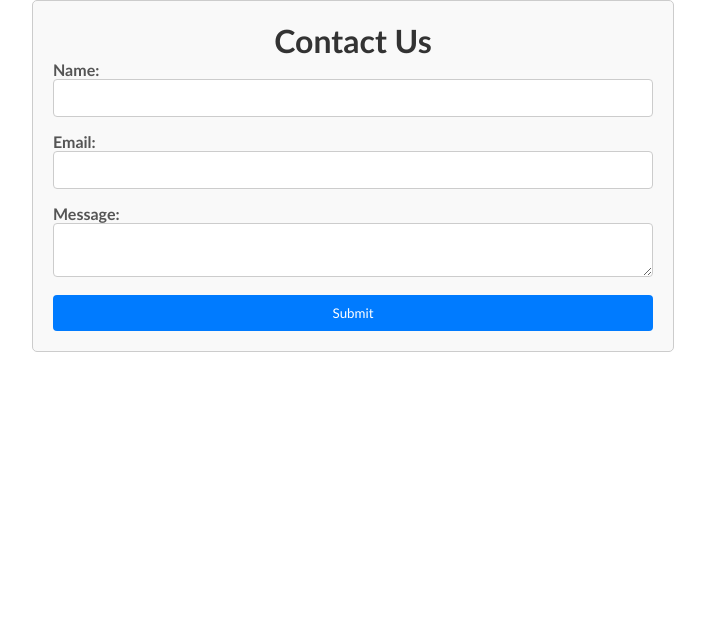
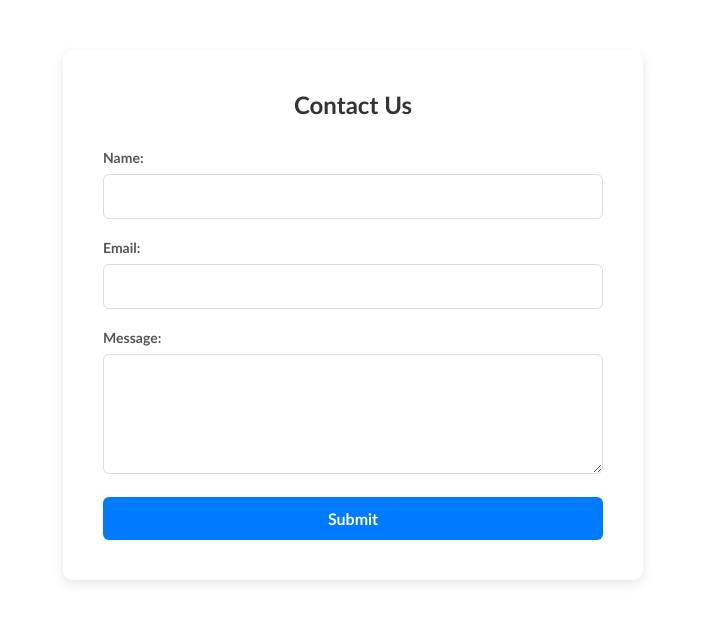
Before and after one commit to pranaysalunke5/Personal-Portfolio, a React (Create React App) app: page /contact in a window 1280 px wide. Shown: the top 622 px of the page, without its empty margins (287-992 px from the left). Built offline with nearby package versions, Linux system fonts and the light colour scheme.

Commit message:
chnages contact

```diff
--- a/src/components/Body/Contact/Contact.css
+++ b/src/components/Body/Contact/Contact.css
@@ -1,15 +1,18 @@
 .contact-container {
-    max-width: 600px;
-    margin: 0 auto;
-    padding: 20px;
-    background-color: #f9f9f9;
-    border: 1px solid #ccc;
-    border-radius: 5px;
+  max-width: 500px;
+  margin: 50px auto;
+  padding: 40px;
+  background-color: #ffffff;
+  border-radius: 10px;
+  box-shadow: 0 4px 12px rgba(0, 0, 0, 0.1);
+  font-family: 'Helvetica Neue', sans-serif;
 }
 
 h1 {
   text-align: center;
   color: #333;
+  font-size: 24px;
+  margin-bottom: 30px;
 }
 
 .contact-form {
@@ -18,34 +21,65 @@
 }
 
 .form-group {
-    margin-bottom: 15px;
+  margin-bottom: 20px;
+  position: relative;
 }
 
 label {
-    margin-bottom: 5px;
-    font-weight: bold;
+  margin-bottom: 8px;
+  font-weight: 600;
   color: #555;
+  display: block;
+  font-size: 14px;
 }
 
 input[type="text"],
 input[type="email"],
 textarea {
   width: 100%;
-    padding: 10px;
-    border: 1px solid #ccc;
-    border-radius: 4px;
+  padding: 12px 16px;
+  border: 1px solid #ddd;
+  border-radius: 6px;
+  font-size: 16px;
   box-sizing: border-box;
+  transition: border-color 0.3s ease;
+}
+
+input[type="text"]:focus,
+input[type="email"]:focus,
+textarea:focus {
+  border-color: #007bff;
+  outline: none;
+}
+
+textarea {
+  min-height: 120px;
+  resize: vertical;
 }
 
 button {
-    padding: 10px;
+  padding: 12px;
   background-color: #007bff;
   color: white;
   border: none;
-    border-radius: 4px;
+  border-radius: 6px;
+  font-size: 16px;
+  font-weight: bold;
   cursor: pointer;
+  transition: background-color 0.3s ease, transform 0.2s ease;
 }
 
 button:hover {
   background-color: #0056b3;
+  transform: translateY(-2px);
 }
+
+button:active {
+  background-color: #004094;
+}
+
+input::placeholder,
+textarea::placeholder {
+  font-style: italic;
+  color: #aaa;
+}
```
Lines whose indentation alone changed are shown as unchanged.
